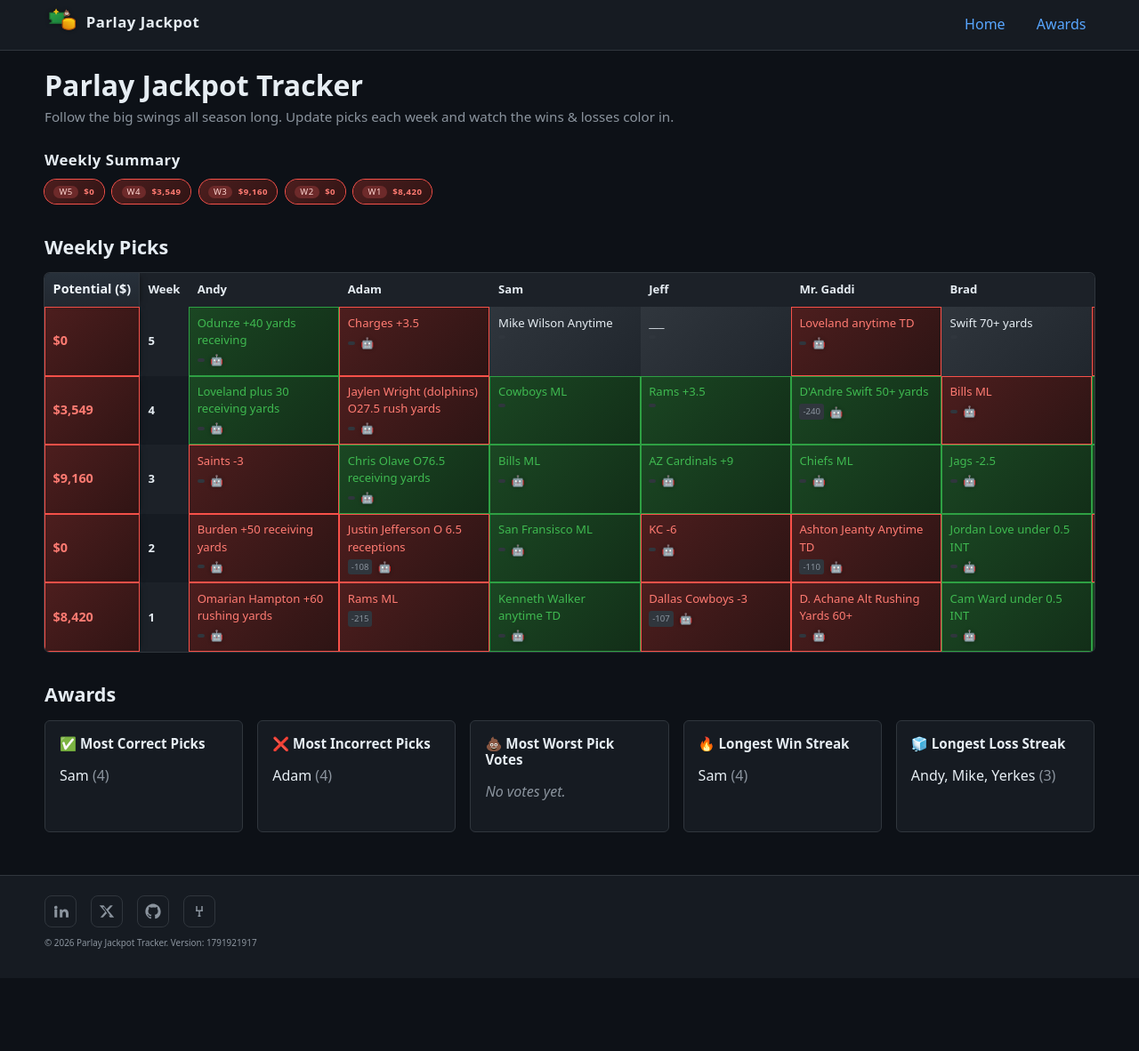
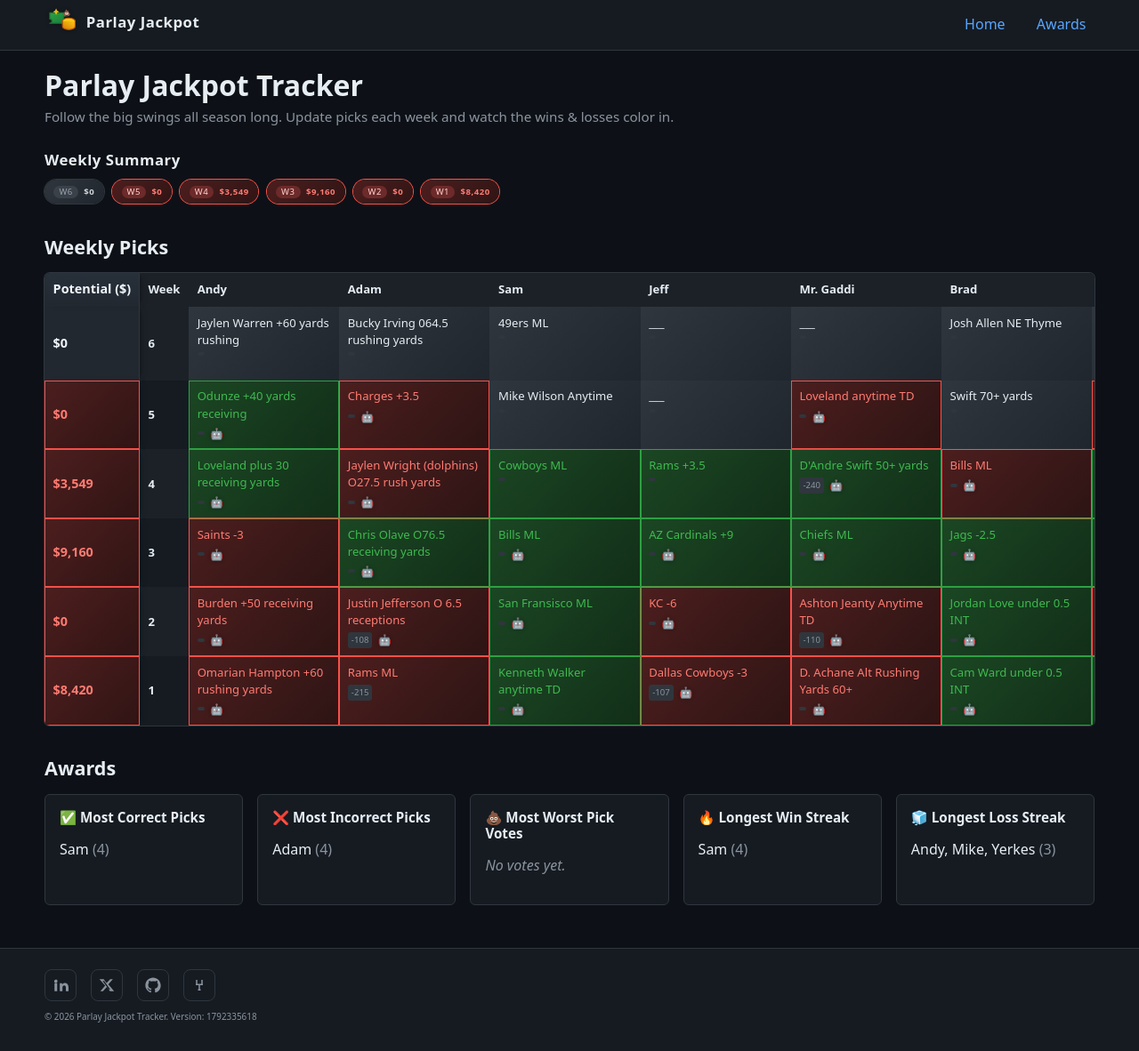
Before and after one commit to jeffmiller00/parlay_jackpot, a Jekyll site: the page built from index.markdown, in a window 1280 px wide. Shown: the whole page at 89% size. Built offline with Jekyll 4.4.1, drawn with Linux system fonts in a browser that asks for light colours; before the commit the page ends 1100 px from its top, so only the background shows below that.

Commit message:
Import picks from the sheet

```diff
--- a/_data/weeks.yml
+++ b/_data/weeks.yml
@@ -1,7 +1,76 @@
 ---
 season: 2026
-version: 1791921917
+version: 1792335618
 weeks:
+- week: 6
+  total_potential: 0
+  worst_rationale: ___
+  picks:
+    andy:
+      pick: Jaylen Warren +60 yards rushing
+      status: pending
+      worst: false
+      odds: ''
+    adam:
+      pick: Bucky Irving 064.5 rushing yards
+      status: pending
+      worst: false
+      odds: ''
+    sam:
+      pick: 49ers ML
+      status: pending
+      worst: false
+      odds: ''
+    jeff:
+      pick: ___
+      status: pending
+      worst: false
+      odds: ''
+    mr_gaddi:
+      pick: ___
+      status: pending
+      worst: false
+      odds: ''
+    brad:
+      pick: Josh Allen NE Thyme
+      status: pending
+      worst: false
+      odds: ''
+    joe:
+      pick: Cam skattebo over 49.5 rush yards
+      status: pending
+      worst: false
+      odds: ''
+    jma:
+      pick: James Cook Anytime TD
+      status: pending
+      worst: false
+      odds: ''
+    mike:
+      pick: rhamondre stevenson anytime TD
+      status: pending
+      worst: false
+      odds: ''
+    daniel:
+      pick: Matthew Golden o70 receiving
+      status: pending
+      worst: false
+      odds: ''
+    josh:
+      pick: Can I do this? Charlotte Hornets under 38.5 wins. If not, Bills ML.
+      status: pending
+      worst: false
+      odds: ''
+    yerkes:
+      pick: ___
+      status: pending
+      worst: false
+      odds: ''
+    piers:
+      pick: Kyren Williams Anytime TD
+      status: pending
+      worst: false
+      odds: ''
 - week: 5
   total_potential: 0
   worst_rationale: ___
```
